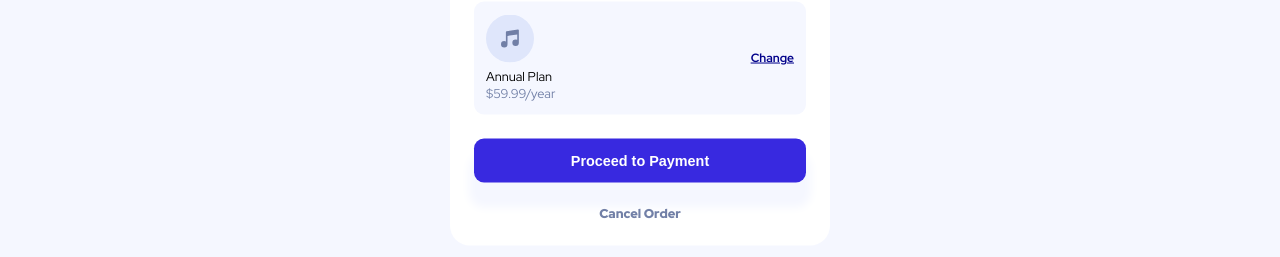
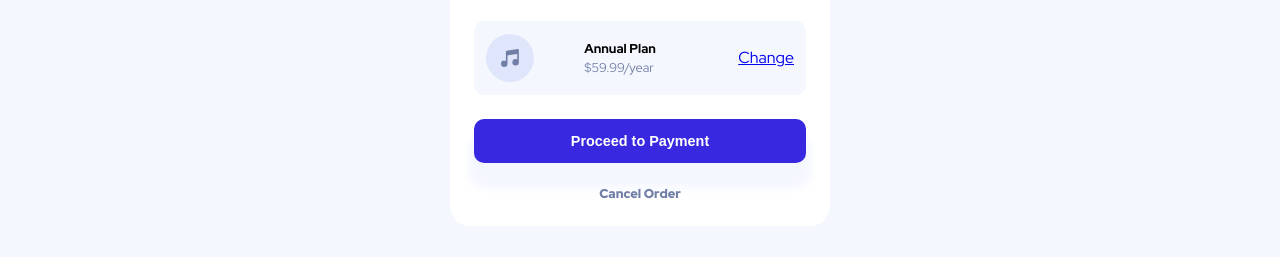
Before and after one commit to et-coder/order-summary, a plain HTML site: page index.html in a window 1280 px wide. Shown: the part 449-706 px from the top of the page. Drawn offline with Linux system fonts and the light colour scheme.

Commit message:
add semantic elements

```diff
--- a/index.html
+++ b/index.html
@@ -29,12 +29,13 @@
           device anywhere you like!</p>
 
         <div class="plan">
+
+          <img src="images/icon-music.svg" alt="">
           <div class="anual">
-            <img src="images/icon-music.svg" alt="">
             <p>Annual Plan</p>
             <p>$59.99/year </p>
           </div>
-          <span>Change</span>
+          <a href="#">Change</a>
         </div>
 
         <button>Proceed to Payment</button>
```
